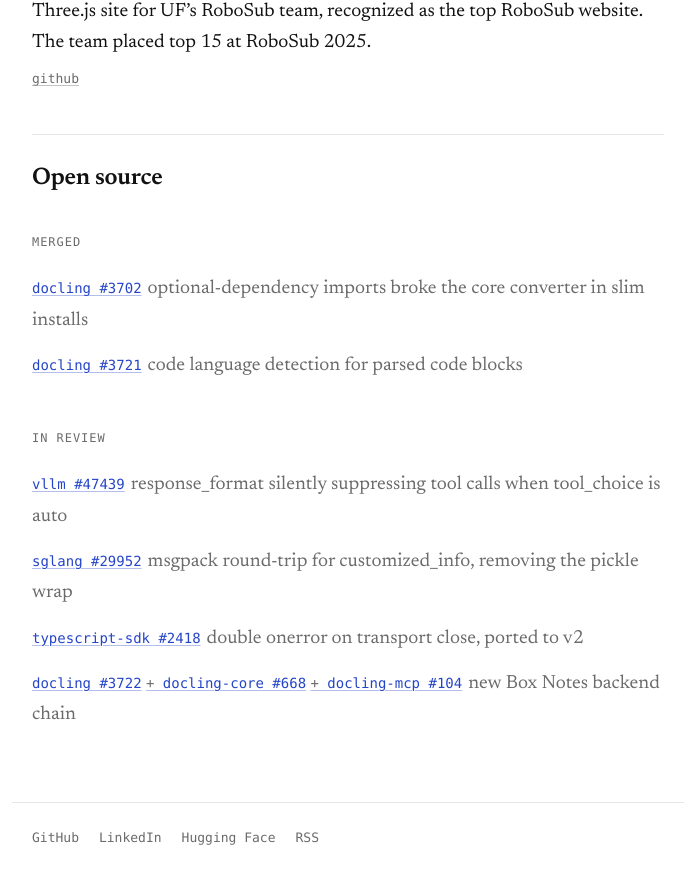
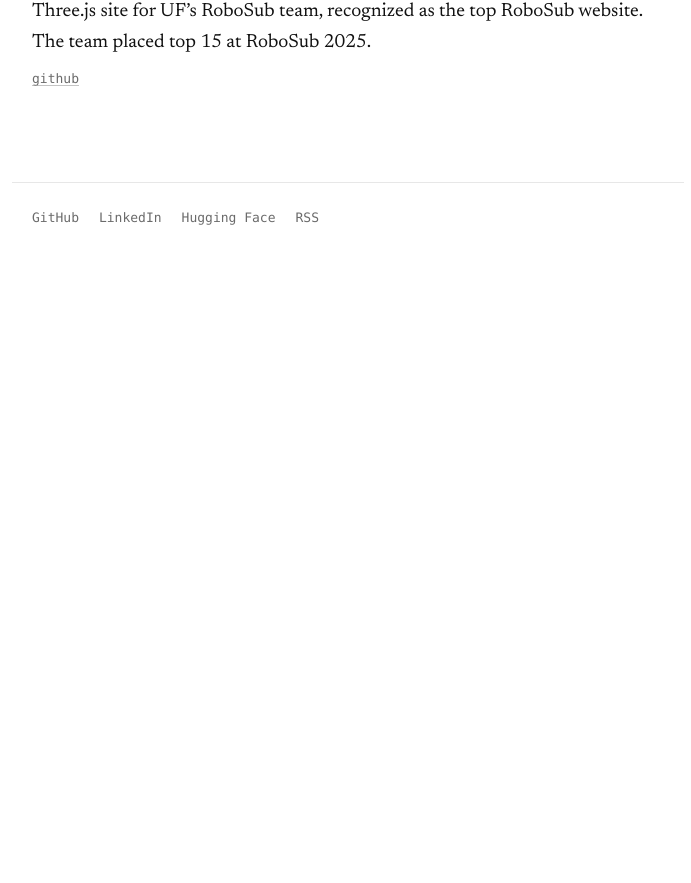
Before and after one commit to pablopupo/pablopupo.com, a Next.js app: page /projects in a window 1280 px wide. Shown: the part 1209-2092 px from the top of the page, without its empty margins (292-983 px from the left). After the commit the page ends 1477 px from the top, so only its background shows below. Built offline with nearby package versions, Linux system fonts and the light colour scheme.

Commit message:
Add contributions page and wire home to contribution data

```diff
--- a/app/globals.css
+++ b/app/globals.css
@@ -251,6 +251,13 @@
   margin-left: 0.375rem;
 }
 
+.prs .writeup {
+  font-family: var(--mono);
+  font-size: 0.75rem;
+  color: var(--muted);
+  margin-left: 0.5rem;
+}
+
 .posts {
   list-style: none;
   margin-top: 2rem;
--- a/app/nav.tsx
+++ b/app/nav.tsx
@@ -5,6 +5,7 @@
 
 const links = [
   ["/projects", "Projects"],
+  ["/contributions", "Contributions"],
   ["/writing", "Writing"],
   ["/about", "About"],
 ] as const;
--- a/app/projects/page.tsx
+++ b/app/projects/page.tsx
@@ -97,95 +97,6 @@
         </div>
       </section>
 
-      <section className="oss" id="open-source">
-        <h2 className="oss-title">Open source</h2>
-
-        <h3 className="label">Merged</h3>
-        <ul className="prs">
-          <li>
-            <a
-              className="id"
-              href="https://github.com/docling-project/docling/pull/3702"
-            >
-              docling&nbsp;#3702
-            </a>
-            <span className="desc">
-              optional-dependency imports broke the core converter in slim
-              installs
-            </span>
-          </li>
-          <li>
-            <a
-              className="id"
-              href="https://github.com/docling-project/docling/pull/3721"
-            >
-              docling&nbsp;#3721
-            </a>
-            <span className="desc">
-              code language detection for parsed code blocks
-            </span>
-          </li>
-        </ul>
-
-        <h3 className="label">In review</h3>
-        <ul className="prs">
-          <li>
-            <a
-              className="id"
-              href="https://github.com/vllm-project/vllm/pull/47439"
-            >
-              vllm&nbsp;#47439
-            </a>
-            <span className="desc">
-              response_format silently suppressing tool calls when tool_choice
-              is auto
-            </span>
-          </li>
-          <li>
-            <a
-              className="id"
-              href="https://github.com/sgl-project/sglang/pull/29952"
-            >
-              sglang&nbsp;#29952
-            </a>
-            <span className="desc">
-              msgpack round-trip for customized_info, removing the pickle wrap
-            </span>
-          </li>
-          <li>
-            <a
-              className="id"
-              href="https://github.com/modelcontextprotocol/typescript-sdk/pull/2418"
-            >
-              typescript-sdk&nbsp;#2418
-            </a>
-            <span className="desc">
-              double onerror on transport close, ported to v2
-            </span>
-          </li>
-          <li>
-            <a
-              className="id"
-              href="https://github.com/docling-project/docling/pull/3722"
-            >
-              docling&nbsp;#3722
-            </a>{" "}
-            <a
-              className="id"
-              href="https://github.com/docling-project/docling-core/pull/668"
-            >
-              docling-core&nbsp;#668
-            </a>{" "}
-            <a
-              className="id"
-              href="https://github.com/docling-project/docling-mcp/pull/104"
-            >
-              docling-mcp&nbsp;#104
-            </a>
-            <span className="desc">new Box Notes backend chain</span>
-          </li>
-        </ul>
-      </section>
     </>
   );
 }
--- a/app/sitemap.ts
+++ b/app/sitemap.ts
@@ -3,7 +3,7 @@
 import { siteUrl } from "@/lib/site";
 
 export default function sitemap(): MetadataRoute.Sitemap {
-  const pages = ["", "/projects", "/writing", "/about"].map((path) => ({
+  const pages = ["", "/projects", "/contributions", "/writing", "/about"].map((path) => ({
     url: `${siteUrl}${path}`,
   }));
 
```
Also changed, not shown: app/contributions/page.tsx (added, +49 -0 lines), app/page.tsx (+14 -23 lines).
